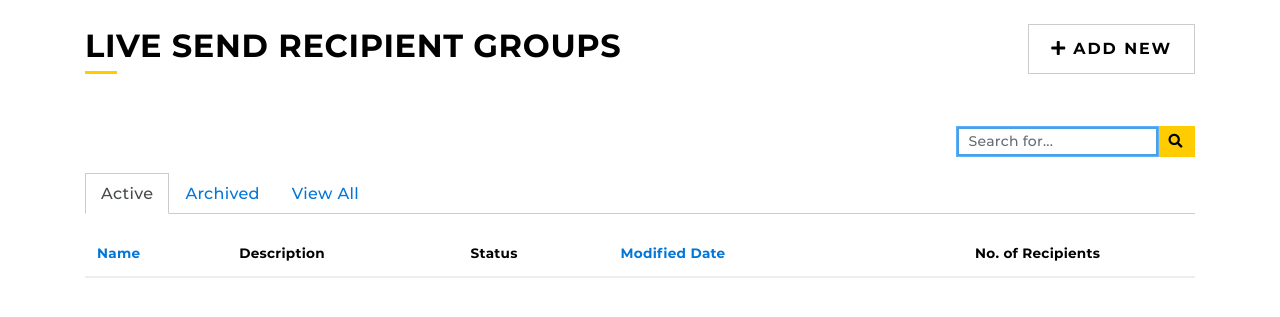
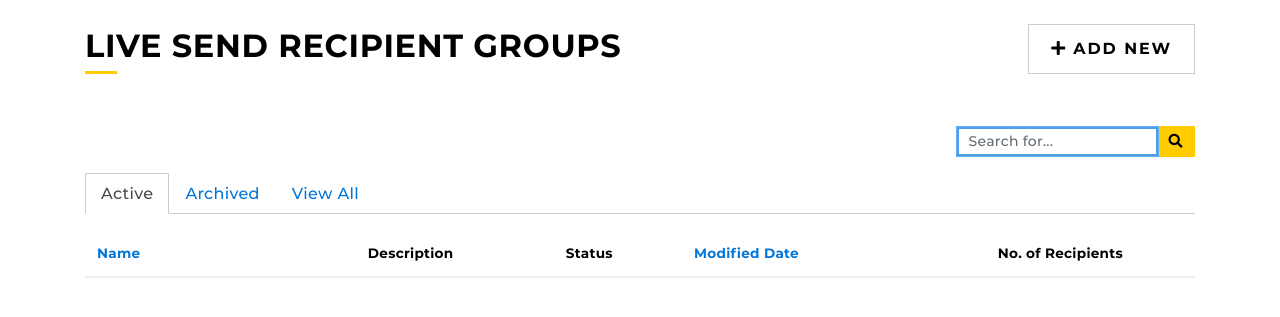
Before and after one commit to UCF/PostMaster, a Django app: page /recipientgroups/ in a window 1280 px wide. Shown: the part 62-379 px from the top of the page. Run offline with Django 3.2, Linux system fonts and the light colour scheme; the visitor is signed in with stand-in values (Sample User, id 1); data that the repository does not hold is empty; parts of the project's set-up code (start-up, migrations or seed data) failed here and were passed over; some libraries are stand-ins or nearby versions.

Commit message:
Force min widths on certain recipient group data columns

```diff
--- a/templates/manager/recipientgroups.html
+++ b/templates/manager/recipientgroups.html
@@ -72,10 +72,10 @@
   <table class="table table-hover">
   	<thead>
   		<tr>
-        <th scope="col"><a href="?status={{status}}&sort=name&order={{order_change}}&search_query={{search_query}}">Name</a></th>
+        <th scope="col" style="min-width: 150px;"><a href="?status={{status}}&sort=name&order={{order_change}}&search_query={{search_query}}">Name</a></th>
         <th scope="col">Description</th>
         <th scope="col">Status</th>
-  			<th scope="col"><a href="?status={{status}}&sort=updated_at&order={{order_change}}&search_query={{search_query}}">Modified Date</a></th>
+  			<th scope="col" style="min-width: 135px;"><a href="?status={{status}}&sort=updated_at&order={{order_change}}&search_query={{search_query}}">Modified Date</a></th>
   			<th scope="col" class="text-center">No. of Recipients</th>
   		</tr>
   	</thead>
```
